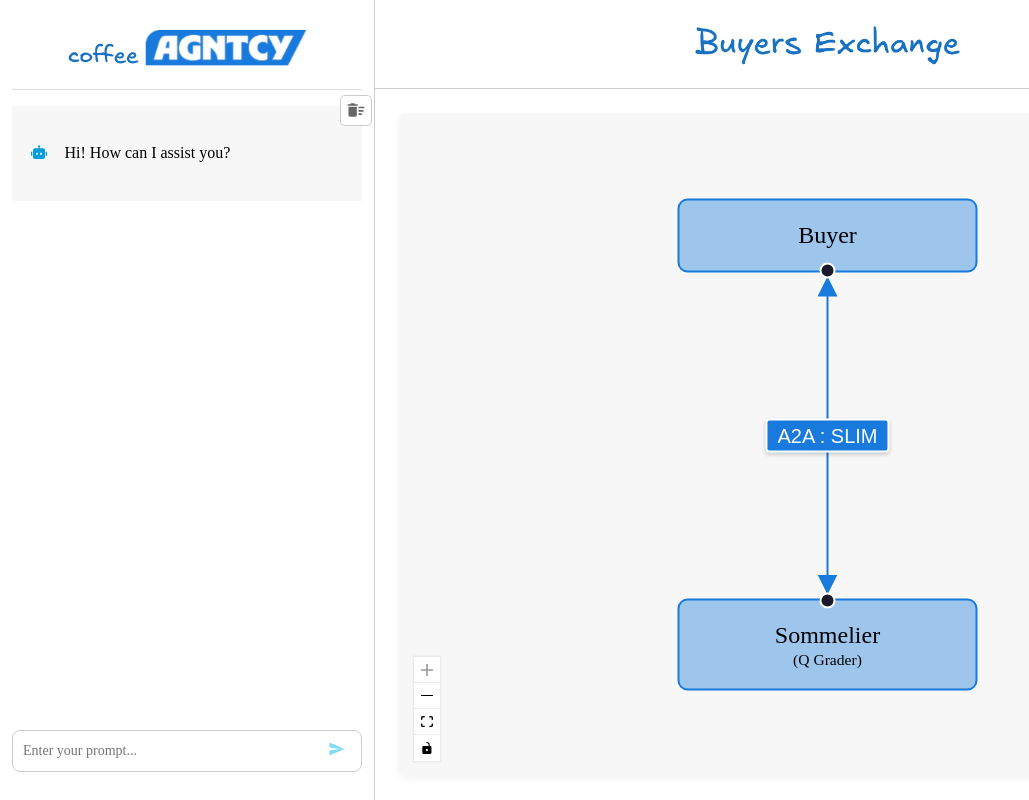
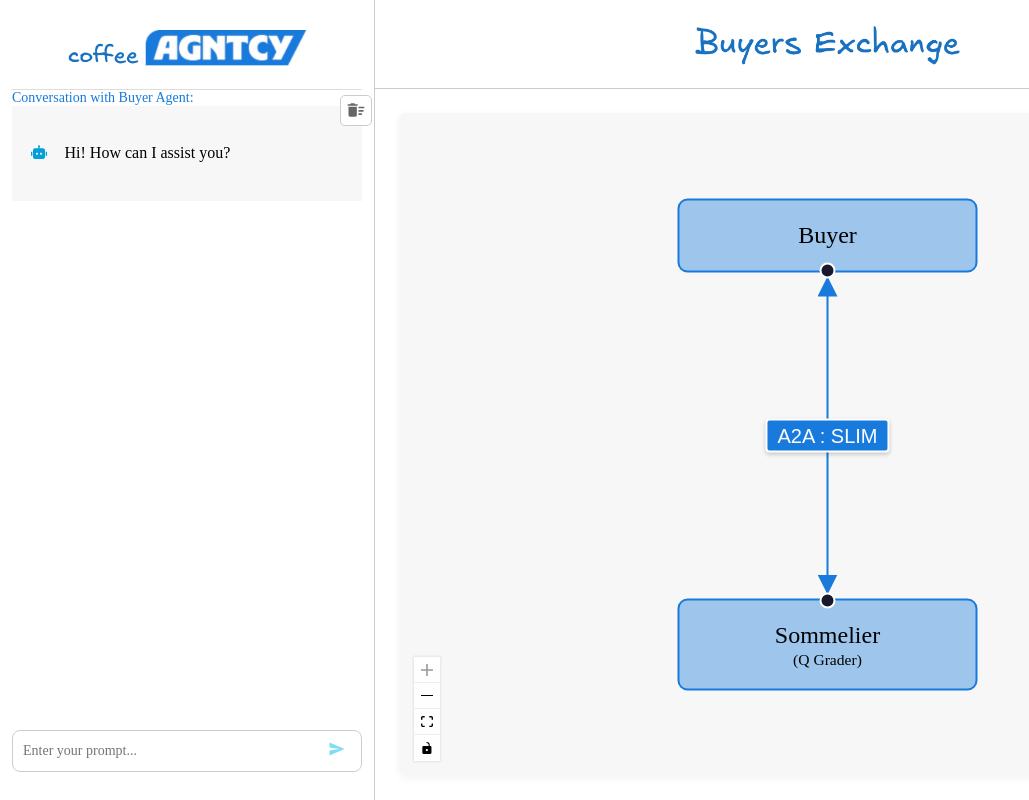
Before and after one commit to panyuenlau/coffeeAgntcy, a React (Vite) app in the folder coffeeAGNTCY/coffee_agents/corto/exchange/frontend/: page / in a window 1280 px wide. Shown: the whole page, without its empty margins (0-1029 px from the left). Built offline with nearby package versions, Linux system fonts and the light colour scheme; a web font is replaced by a local one.

Commit message:
add sidebar conversation label (#39)
Signed-off-by: samuyang <samuyang@cisco.com>

```diff
--- a/coffeeAGNTCY/coffee_agents/corto/exchange/frontend/src/components/Chat/Chat.css
+++ b/coffeeAGNTCY/coffee_agents/corto/exchange/frontend/src/components/Chat/Chat.css
@@ -41,3 +41,12 @@
     margin-top: 1em; /* Scales with font size */
     margin-bottom: 0.5em; /* Scales with font size */
 }
+
+.chat_header {
+    font-size: 14px;
+    font-weight: 400; /* Semi-bold for Cisco branding */
+    text-align: left;
+    color: #187ADC; /* Cisco primary blue */
+    z-index: 1; /* Ensures proper stacking */
+    position: absolute;
+}
--- a/coffeeAGNTCY/coffee_agents/corto/exchange/frontend/src/components/Chat/Chat.jsx
+++ b/coffeeAGNTCY/coffee_agents/corto/exchange/frontend/src/components/Chat/Chat.jsx
@@ -42,6 +42,9 @@ const Chat = ({ messages, setMessages, setButtonClicked }) => {
 
   return (
       <div className="chat_container">
+          <div className="chat_header">
+              Conversation with Buyer Agent:
+          </div>
         <div className="clear_chat_button_container">
             <ClearChatButton setMessages={setMessages} />
         </div>
```
Also changed, not shown: 2 other files (tests, documents, lock files or other folders).
